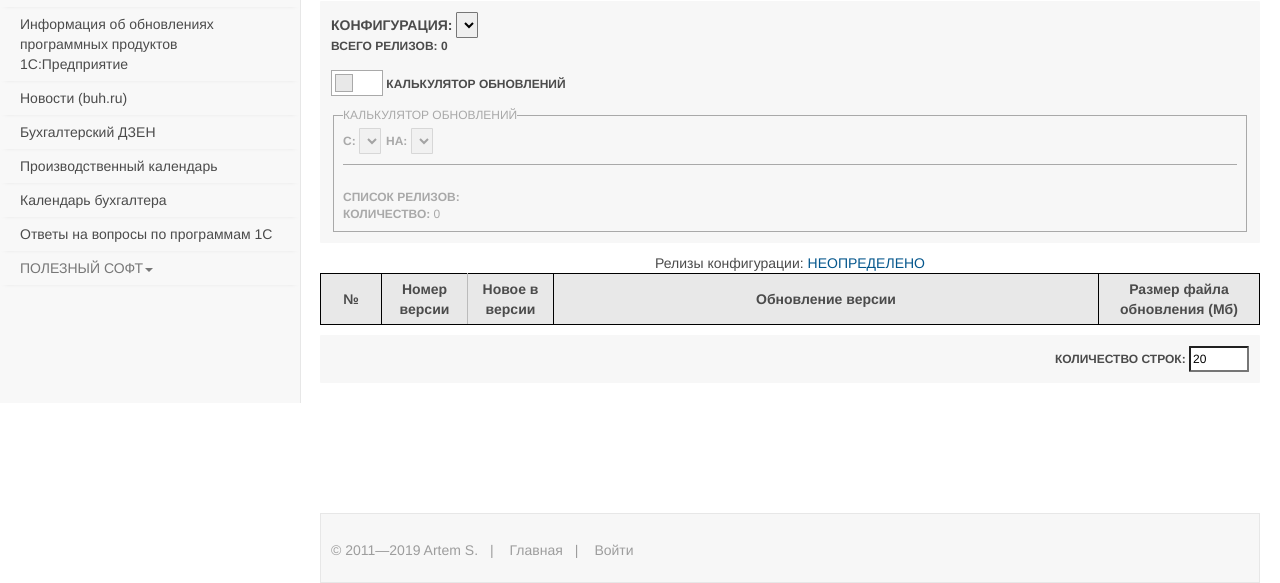
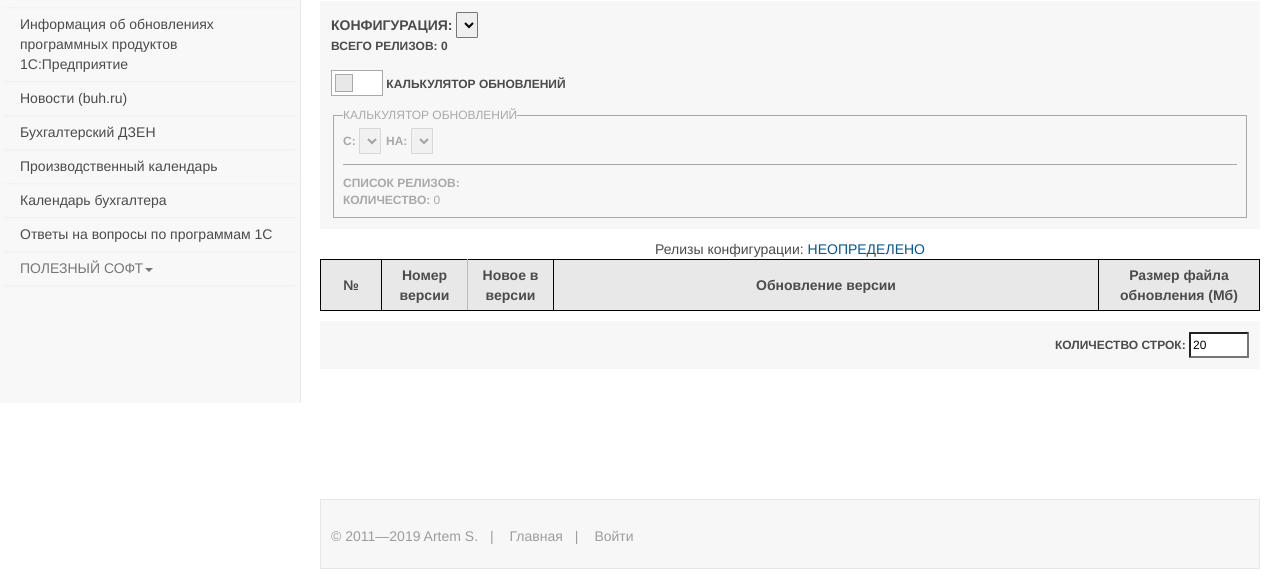
Before and after one commit to ArtemProg/releases1c, a Flask app: page / in a window 1280 px wide. Shown: the part 397-980 px from the top of the page. Run offline with Flask 2, Linux system fonts and the light colour scheme; data that the repository does not hold is empty.

Commit message:
Исправление верстки шаблона. Решение проблемы отображения калькулятора релизов.

```diff
--- a/app/templates/_target_releases.html
+++ b/app/templates/_target_releases.html
@@ -49,13 +49,17 @@
                         </div>
 
                         <div class="setting__box calculator-updates__result-box">
-                            <div class="setting__item">
-                                <label class="setting__label">Список релизов:</label>
-                                <div class="setting__element calculator-updates__result-list"></div>
+                            <div class="setting__box clearfix">
+                                <div class="setting__item setting__item--margin-right-5 float-left">
+                                    <label class="setting__label">Список релизов:</label>
+                                </div>
+                                <div class="setting__item float-left calculator-updates__result-list"></div>
                             </div>
-                            <div class="setting__item">
-                                <label class="setting__label">Количество:</label>
-                                <span class="setting__text calculator-updates__result-count">0</span>
+                            <div class="setting__box clearfix">
+                                <div class="setting__item">
+                                    <label class="setting__label">Количество:</label>
+                                    <span class="setting__text calculator-updates__result-count">0</span>
+                                </div>
                             </div>
                         </div>
 
```
